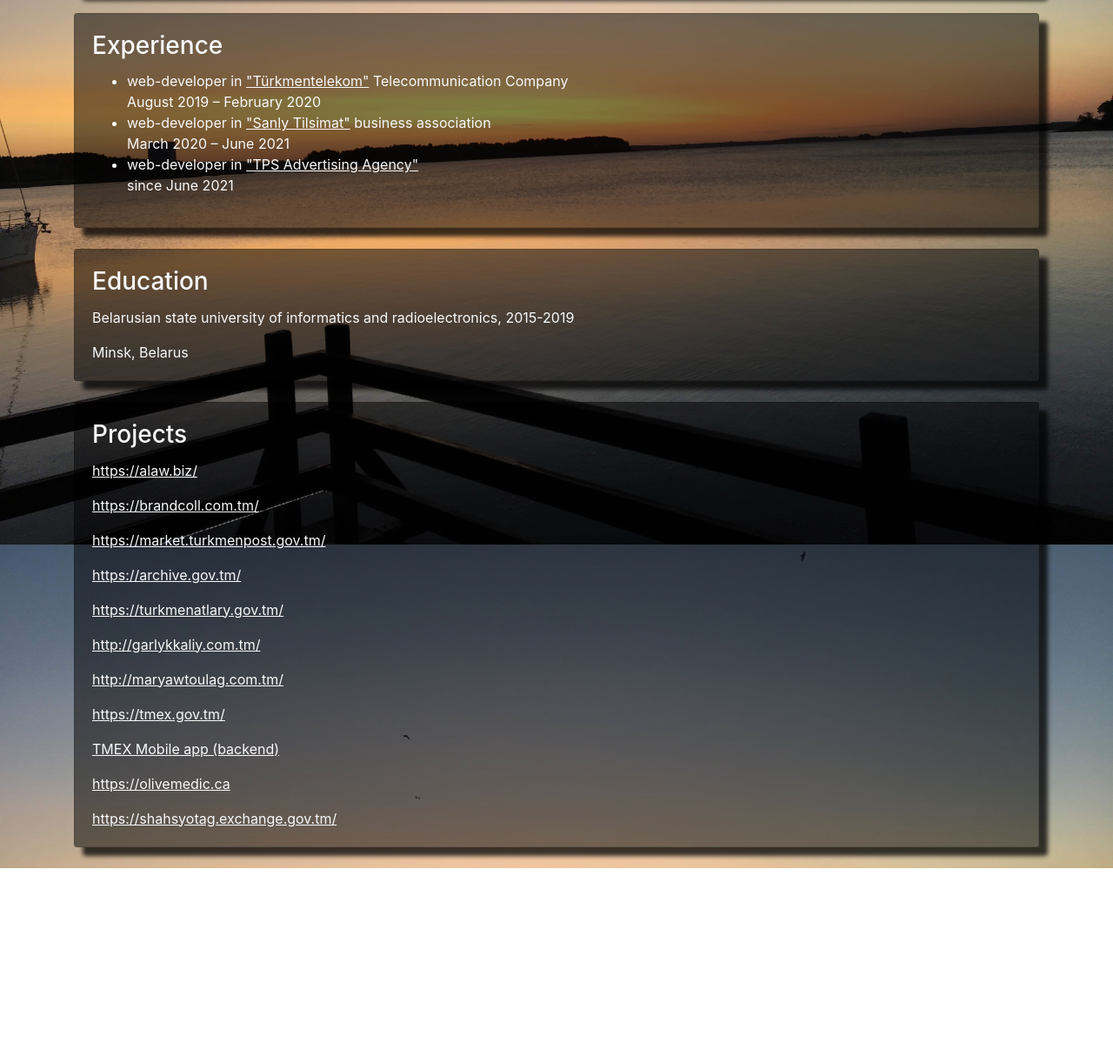
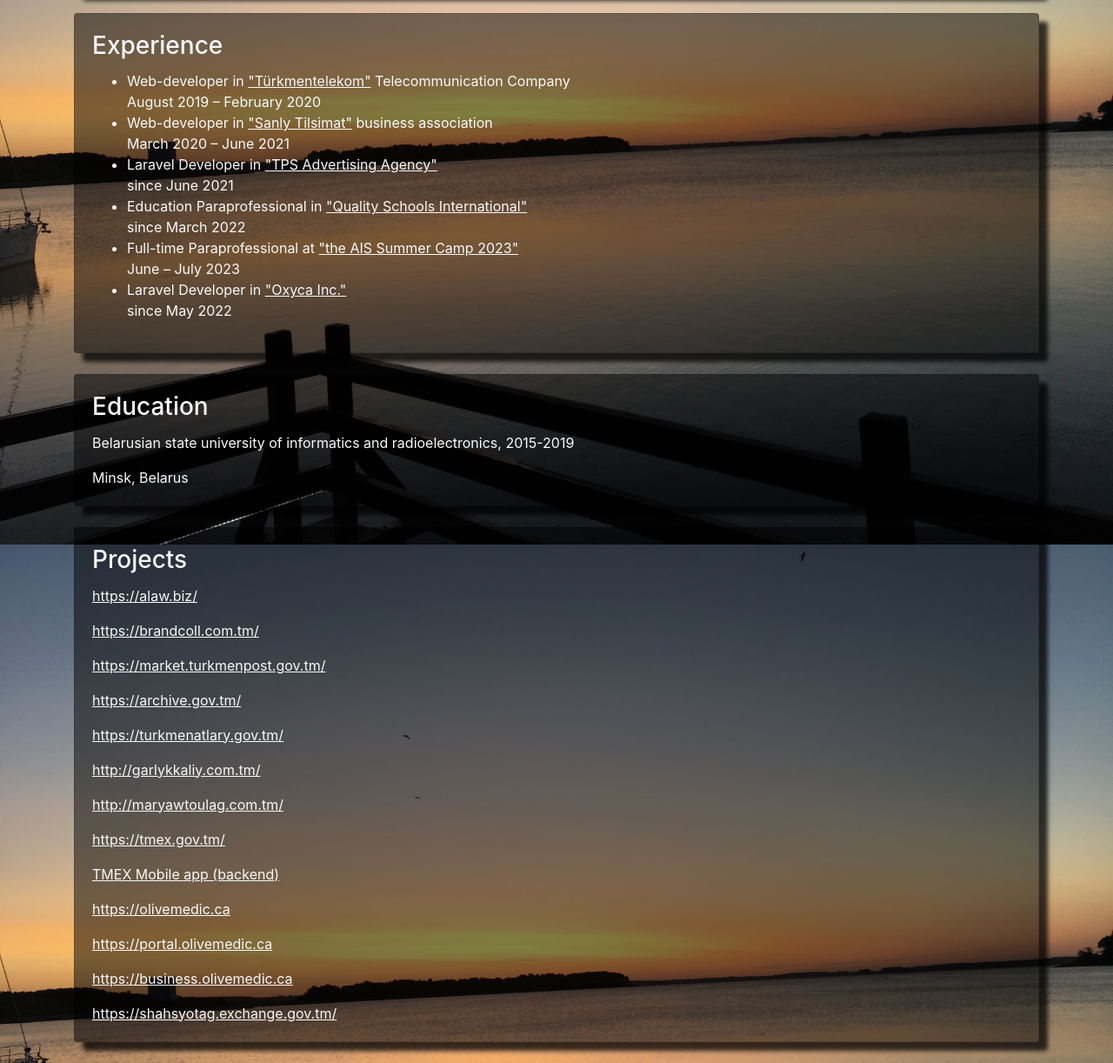
Before and after one commit to saparatayev/rsschool-2019Q1-cv, a plain HTML site: page index.html in a window 1280 px wide. Shown: the part 1294-2516 px from the top of the page at 87% size. Before the commit the page ends 2292 px from the top, so only its background shows below. Drawn offline with Linux system fonts and the light colour scheme.

Commit message:
added job placec, projects to portfolio

```diff
--- a/index.html
+++ b/index.html
@@ -133,9 +133,12 @@
             <div class="card-body">
                 <h3 class="card-title">Experience</h3>
                 <ul>
-                    <li class="card-text">web-developer in <a class="text-light" href="https://telecom.tm/">"Türkmentelekom"</a> Telecommunication Company<br> August 2019 – February 2020</li>
-                    <li class="card-text">web-developer in <a class="text-light" href="https://st.com.tm/">"Sanly Tilsimat"</a> business association<br> March 2020 – June 2021</li>
-                    <li class="card-text">web-developer in <a class="text-light" href="https://tpsadvertising.com/"> "TPS Advertising Agency"</a><br> since June 2021</li>
+                    <li class="card-text">Web-developer in <a class="text-light" href="https://telecom.tm/">"Türkmentelekom"</a> Telecommunication Company<br> August 2019 – February 2020</li>
+                    <li class="card-text">Web-developer in <a class="text-light" href="https://st.com.tm/">"Sanly Tilsimat"</a> business association<br> March 2020 – June 2021</li>
+                    <li class="card-text">Laravel Developer in <a class="text-light" href="https://tpsadvertising.com/"> "TPS Advertising Agency"</a><br> since June 2021</li>
+                    <li class="card-text">Education Paraprofessional in <a class="text-light" href="https://ashgabat.qsi.org/"> "Quality Schools International"</a><br> since March 2022</li>
+                    <li class="card-text">Full-time Paraprofessional at <a class="text-light" href="https://ashgabat.qsi.org/"> "the AIS Summer Camp 2023"</a><br> June – July 2023</li>
+                    <li class="card-text">Laravel Developer in  <a class="text-light" href="https://www.oxyca.ca/en/"> "Oxyca Inc."</a><br> since May 2022</li>
                 </ul>
             </div>
         </div>
@@ -159,6 +162,8 @@
                 <p class="card-text"><a target="_blank" class="text-light" href="https://tmex.gov.tm/">https://tmex.gov.tm/</a></p>
                 <p class="card-text"><a target="_blank" class="text-light" href="https://tmex.gov.tm/">TMEX Mobile app (backend)</a></p>
                 <p class="card-text"><a target="_blank" class="text-light" href="https://olivemedic.ca/">https://olivemedic.ca</a></p>
+                <p class="card-text"><a target="_blank" class="text-light" href="https://portal.olivemedic.ca/">https://portal.olivemedic.ca</a></p>
+                <p class="card-text"><a target="_blank" class="text-light" href="https://business.olivemedic.ca/">https://business.olivemedic.ca</a></p>
                 <p class="card-text"><a target="_blank" class="text-light" href="https://shahsyotag.exchange.gov.tm/">https://shahsyotag.exchange.gov.tm/</a></p>
             </div>
         </div>
```
